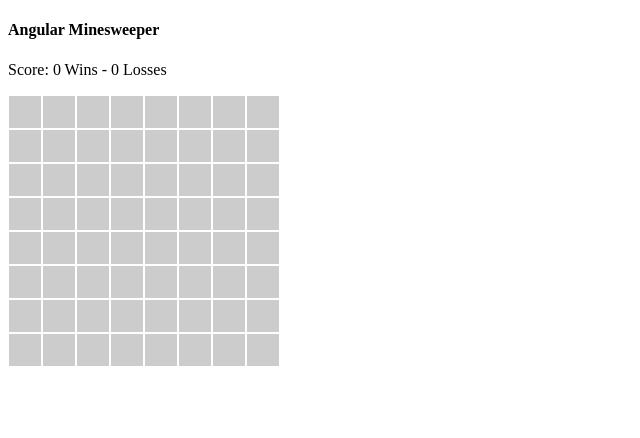
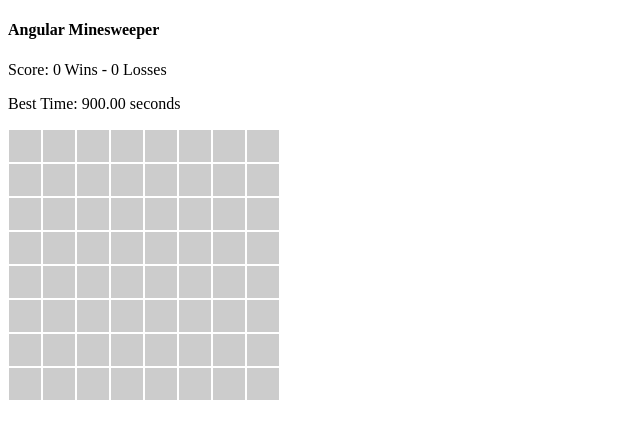
Before and after one commit to benlesh/angular-minesweeper, a website: page web/index.html in a window 1280 px wide. Shown: the whole page, without its empty margins (0-640 px from the left). Drawn offline with nearby package versions, Linux system fonts and the light colour scheme.

Commit message:
update README for step 7

```diff
--- a/web/index.html
+++ b/web/index.html
@@ -8,6 +8,7 @@
 <div ng-controller="MineSweeperCtrl">
     <h4>Angular Minesweeper</h4>
     <p>Score: {{wins}} Wins - {{losses}} Losses</p>
+    <p>Best Time: {{(bestTime / 1000) | number: 2}} seconds</p>
     <div class="grid">
         <div class="row" ng-repeat="row in grid track by $index">
             <div class="cell" ng-repeat="cell in row track by $index"
```
Also changed, not shown: README.md.
